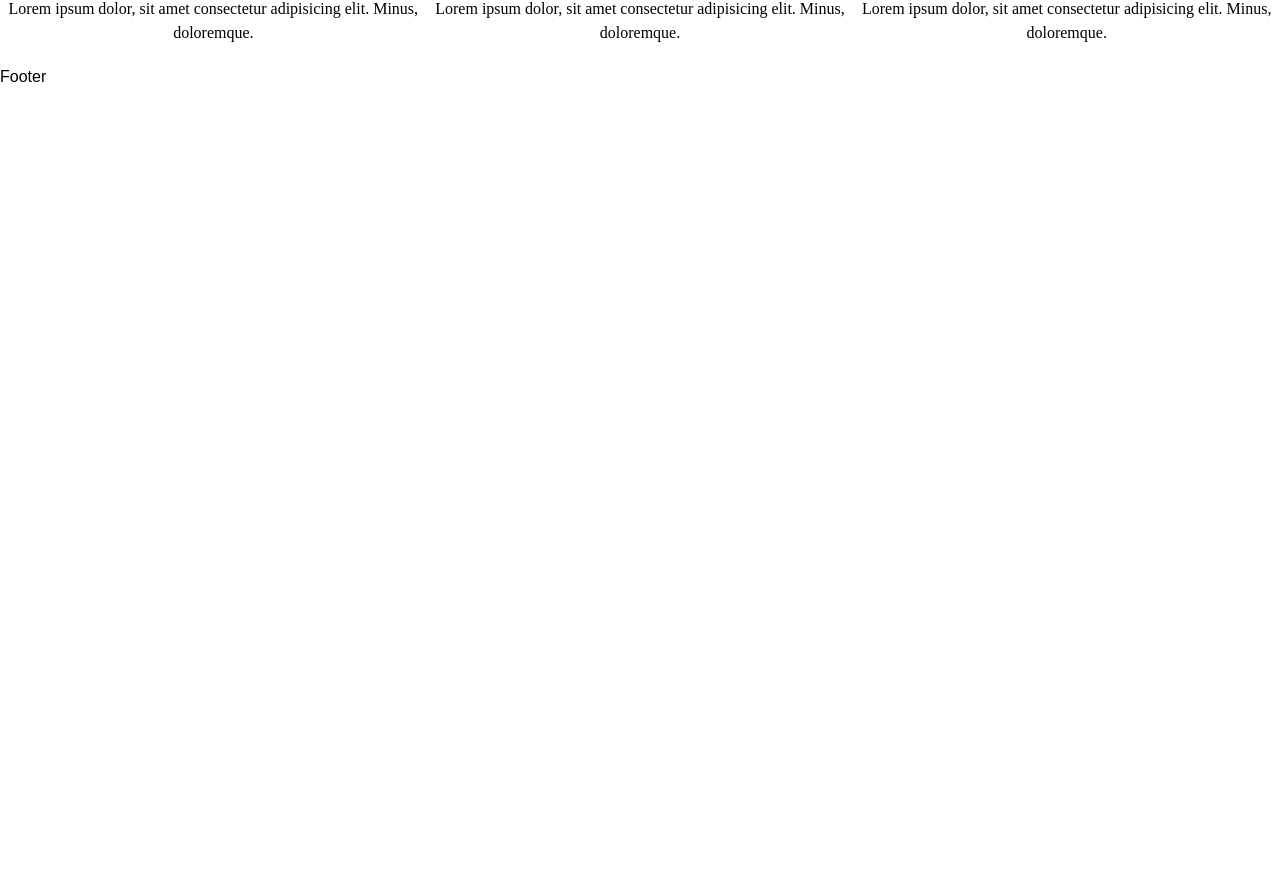
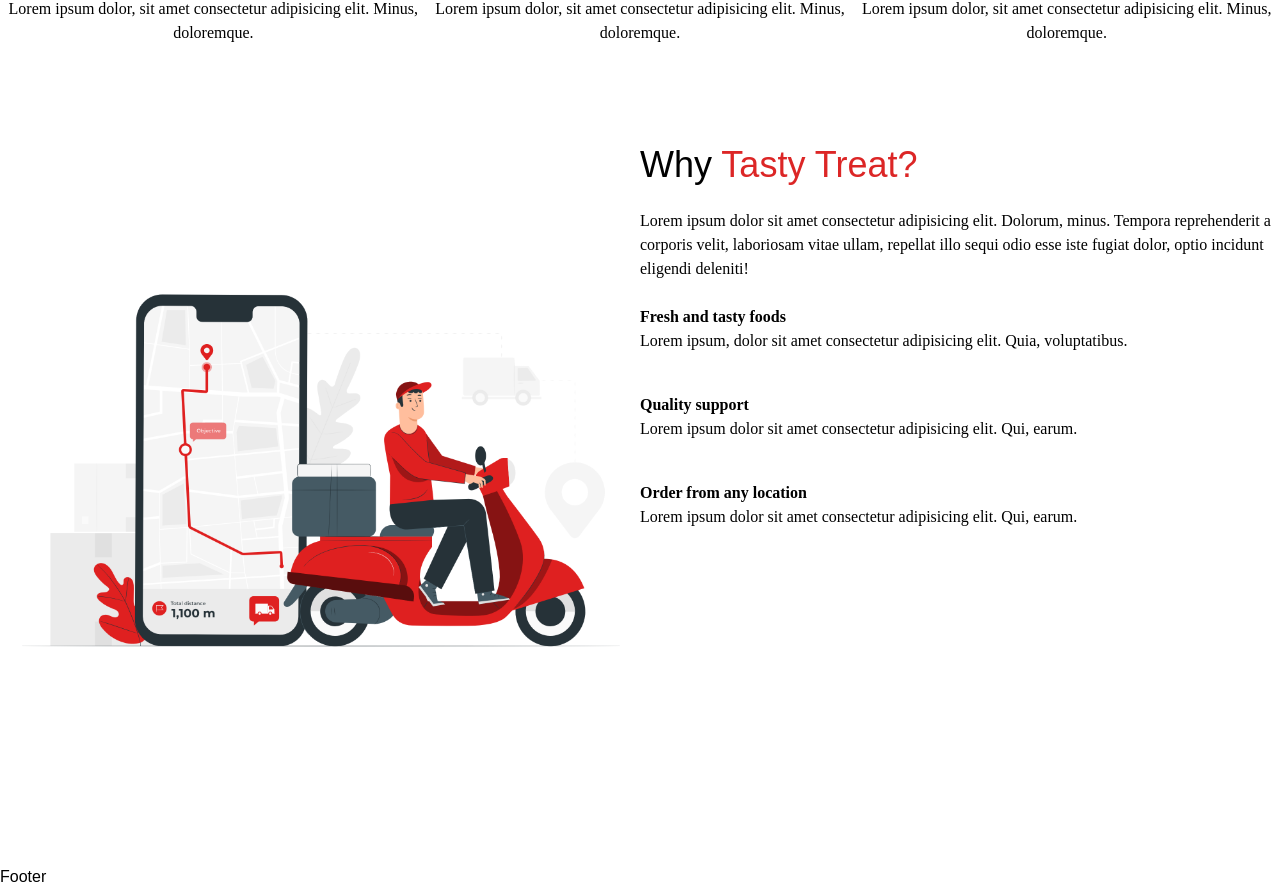
Before and after one commit to rasedul99/food-order, a React (Create React App) app: page / in a window 1280 px wide. Shown: the part 1355-2244 px from the top of the page. Before the commit the page ends 1444 px from the top, so only its background shows below. Built offline with nearby package versions, Linux system fonts and the light colour scheme.

Commit message:
section four

```diff
--- a/src/pages/Home.js
+++ b/src/pages/Home.js
@@ -5,6 +5,7 @@
 import asianfood from "../assets/images/category-03.png";
 import rowmeat from "../assets/images/category-04.png";
 import hero from "../assets/images/hero.png";
+import location from "../assets/images/location.png";
 import service1 from "../assets/images/service-01.png";
 import service2 from "../assets/images/service-02.png";
 import service3 from "../assets/images/service-03.png";
@@ -112,7 +113,47 @@
             </p>
           </div>
         </div>
+        {/* section four */}
+        <div className="grid grid-cols-1 md:grid-cols-2 my-20">
+          <div className="">
+            <img src={location} className="" />
+          </div>
+          <div>
+            <h3 className="text-4xl">
+              Why <span className="text-red-600 ">Tasty Treat?</span>{" "}
+            </h3>
+            <p className="text-base my-6 font-['Istok_Web'] ">
+              Lorem ipsum dolor sit amet consectetur adipisicing elit. Dolorum,
+              minus. Tempora reprehenderit a corporis velit, laboriosam vitae
+              ullam, repellat illo sequi odio esse iste fugiat dolor, optio
+              incidunt eligendi deleniti!
+            </p>
+            <div className="flex flex-col gap-y-10 font-['Istok_Web']">
+              <div>
+                <p className="font-bold">Fresh and tasty foods</p>
+                <p>
+                  Lorem ipsum, dolor sit amet consectetur adipisicing elit.
+                  Quia, voluptatibus.
+                </p>
+              </div>
+              <div>
+                <p className="font-bold">Quality support</p>
+                <p>
+                  Lorem ipsum dolor sit amet consectetur adipisicing elit. Qui,
+                  earum.
+                </p>
+              </div>
 
+              <div>
+                <p className="font-bold">Order from any location</p>
+                <p>
+                  Lorem ipsum dolor sit amet consectetur adipisicing elit. Qui,
+                  earum.
+                </p>
+              </div>
+            </div>
+          </div>
+        </div>
       </div>
     </div>
   );
```
